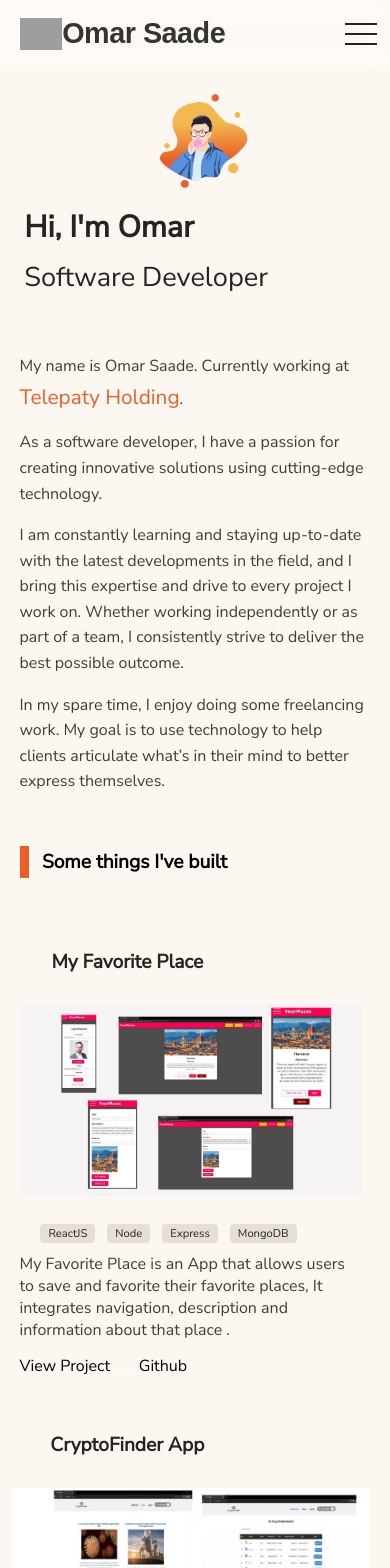
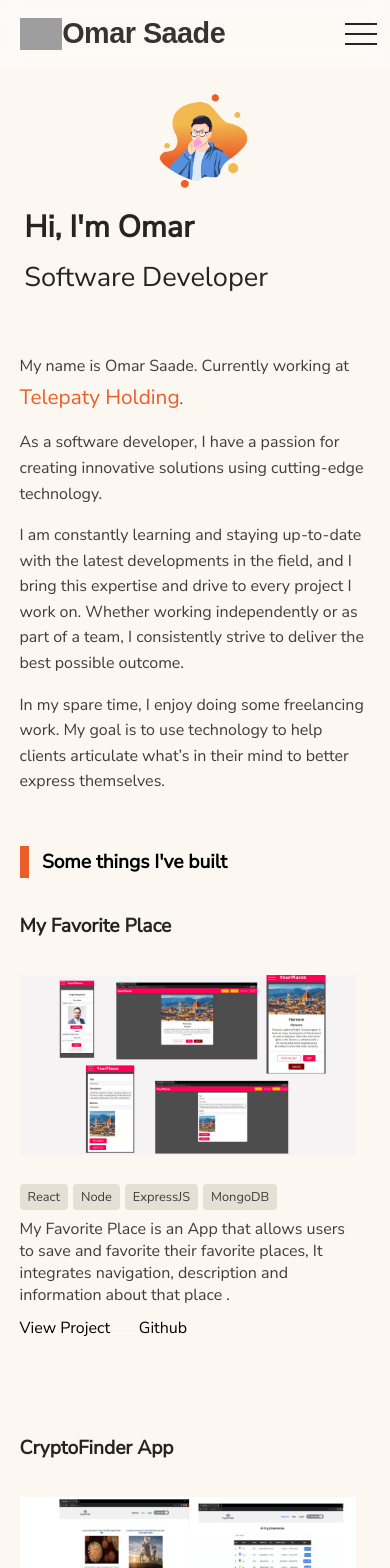
Before and after one commit to omarsaade/omarwork, a React (Create React App) app: page / in a window 390 px wide. Shown: the top 1568 px of the page. Built offline with nearby package versions, Linux system fonts and the light colour scheme; grey boxes are pictures that could not be loaded.

Commit message:
building app

```diff
--- a/src/components/main/Hero.js
+++ b/src/components/main/Hero.js
@@ -9,7 +9,7 @@ const Data = [
   {
     id: 1,
     name: "My Favorite Place",
-    tools: ["ReactJS", "Node", "Express", "MongoDB"],
+    tools: ["React", "Node", "ExpressJS", "MongoDB"],
     about:
       "My Favorite Place is an App that allows users to save and favorite their favorite places, It integrates navigation, description and information about that place .",
     url: "https://omarsaade-favoriteplaces.onrender.com",
--- a/src/components/main/Hero.module.css
+++ b/src/components/main/Hero.module.css
@@ -2,7 +2,7 @@
 .works-title{
     font-size: 1.2rem;
     font-weight: 600;
-    margin-bottom: 3.2rem;
+    margin-bottom: -2.8rem;
     justify-content: flex-start;
     grid-gap: 0.8rem;
     gap: 0.8rem;
--- a/src/components/main/SectionIdea.module.css
+++ b/src/components/main/SectionIdea.module.css
@@ -2,12 +2,13 @@
 .works-title{
     font-size: 1.2rem;
     font-weight: 600;
-    margin-bottom: 3.2rem;
+    margin-bottom: 3rem;
     /* justify-content: flex-start; */
     grid-gap: 0.8rem;
     gap: 0.8rem;
     display: flex;
     align-items: center;
+    margin-top: 4rem;
 
 }
 
--- a/src/components/main/SectionWorks.js
+++ b/src/components/main/SectionWorks.js
@@ -13,12 +13,17 @@ const SectionWorks = (props) => {
           <img alt="Image/OmarSaade" src={props.img} />
         </div>
         <div className={`${classes["project-content-container-grid"]}`}>
-          <ul className={`${classes["project-technology-grid"]}`}>
+          {/* <ul className={`${classes["project-technology-grid"]}`}>
             {props.tools.map((i) => (
               <li key={Math.random() * 1000}>{i}</li>
             ))}
-          </ul>
+          </ul> */}
           <div className={classes.project}>
+            <ul className={classes.new}>
+              {props.tools.map((i) => (
+                <li key={Math.random() * 1000}>{i}</li>
+              ))}
+            </ul>
             <p>{props.about}</p>
             <div className={classes.viewProject}>
               <NavLink to={props.url}>View&nbsp;Project</NavLink>
--- a/src/components/main/SectionWorks.module.css
+++ b/src/components/main/SectionWorks.module.css
@@ -10,7 +10,7 @@
     display: flex;
     text-align: center;
     flex-direction: column;
-    align-items: center;
+    /* align-items: center; */
     grid-gap: 2.4rem;
     gap: 2.4rem;
     /* margin-bottom: 6.4rem; */
@@ -21,6 +21,7 @@
     font-size: 1.2rem;
     font-weight: 800;
     color: #010101;
+    margin-bottom: -2rem;
 }
 
 .project-image-grid{
@@ -40,36 +41,15 @@
 }
 
 
-.project-content-container-grid{
-  margin-top: 0.5rem;
-  width: 100%;
-}
 
 
 .project-technology-grid{
-    list-style: none;
-    font-size: 1.6rem;
-    font-weight: 600;
-    color:  #403d39;;
-    /* display: flex; */
-    display: inline;
-    /* align-items: flex-start; */
+
     grid-gap: 0.4rem;
     gap: 0.4rem;
 }
 
 
-.project-technology-grid li{
-    color: #252422;
-    font-size: 0.8rem;
-    font-weight: 500;
-    background-color: #e6dfd3;
-    padding: 2px 8px;
-    border-radius: 4px;
-    margin-right: 0.35rem;
-    float: left;
-
-}
 
 
 .project{
@@ -87,7 +67,7 @@
 
 
 .project p{
-    margin-top: -0.5rem;
+margin-top: -1.5rem;
 text-align: left;
 display: block;
 margin-bottom: -0.3rem;
@@ -107,10 +87,6 @@ margin-bottom: -0.3rem;
     transition: color 0.1s, background-color 0.1s;
     color: #000000;
     position: relative;
-}
-
-.pr:hover{
-
 }
 
 
@@ -149,9 +125,52 @@ margin-bottom: -0.3rem;
             transform: scale(1, 1);
   }
 
-/*  */
+
+  .pTitle{
+    margin-top: 5rem;
+  }
+
+
+.new {
+    /* display: flex;
+    list-style: none;
+    flex-direction: row; */
+    list-style-type: none;
+    padding: 0;
+    /* width: 100%; */
+    /* justify-content: flex-start; */
+}
+
+
+.new li{
+    display: inline-block;
+    font-size: 1.2rem;
+    /* color:  #403d39; */
+    padding:4px 8px;
+    /* color: #252422; */
+    font-size: 0.8rem;
+    font-weight: 500;
+    background-color: #e6dfd3;
+    border-radius: 4px;
+    margin-right: 5px;
+}
+
+
 
 @media (max-width: 777px){
+
+
+
+
+.project-image-grid{
+    overflow: hidden;
+    width: 100%;
+    display: flex;
+    justify-content: center;
+    align-items: center;
+}
+
+
 
     .section-works{
         margin-bottom: -3rem;
@@ -159,9 +178,9 @@ margin-bottom: -0.3rem;
 
 
 .section-works img {
-    height: 48%;
-    width: 40rem;
-    margin-left: 7rem;
+    height: 45%;
+    width: 22rem;
+    /* margin-left: 7rem; */
     margin-top: -200px;
 }
 
@@ -169,38 +188,23 @@ margin-bottom: -0.3rem;
 
 
 .section-works{
-    width: 66%;
+    width: 64%;
 }
 
 
 .project-image-grid{
     display: flex;
     justify-content: center;
-    width: 170%;
+    width: 150%;
     height: 25rem;
 }
 
 
-.project-technology-grid{
-    margin-left: 2rem;
-    display: flex;
-    justify-content:center;
-
-    }
-
-.project-technology-grid li{
-    color: #252422;
-    font-size: 0.7rem;
-    font-weight: 500;
-    background-color: #e6dfd3;
-    padding: 2px 8px;
-    border-radius: 4px;
-}
 
 
-.project-content-container-grid{
-    margin-top: -15rem;
-}
+
+
+
 
 .project p {
 font-size:medium;
@@ -210,16 +214,17 @@ display: block;
 }
 
 .project{
- /* width: 100%; */
-    height: 15rem;
-    /*  */
+
     font-size: 1.2rem;
     color: #403d39;
     width:145%;
-    display: block;
-    height: 13rem;
-    /* float: left; */
-    margin-top: -1rem;
+
+    margin-top: -16rem;
+    /*  */
+    align-items: flex-start;
+    flex-direction: column;
+    display: flex;
+    justify-content: center;
 }
 
 .viewProject a{
@@ -228,36 +233,34 @@ display: block;
     font-weight: 500;
     /* margin-left: 1rem; */
     color: #000000;
+    /* position: relative; */
+}
+
+
+
+.project-title-grid {
+
+    margin-bottom: -2rem;
 
 }
 
 
-.viewProject {
-    display: block;
-    text-align: start;
-    margin-top: 1rem;
+
+.project-title-grid{
+/* position: relative; */
+    text-align: initial;
 }
 
-.project-title-grid {
-    /* margin-left: auto;  */
-    margin-right: 1rem;
-    margin-bottom: -2rem;
-    /* width: 100%; */
-
-
-}
 
 .project-title-grid p{
 
+    right: 50%;
+    left: 50%;
+    color:#252422;
 
-    text-align:end;
-
-}
-
-.pTitle{
-   color:#252422;
 }
 
 
 
+
 }
```
Also changed, not shown: note.txt (added), 11 other files (tests, documents, lock files or other folders).
